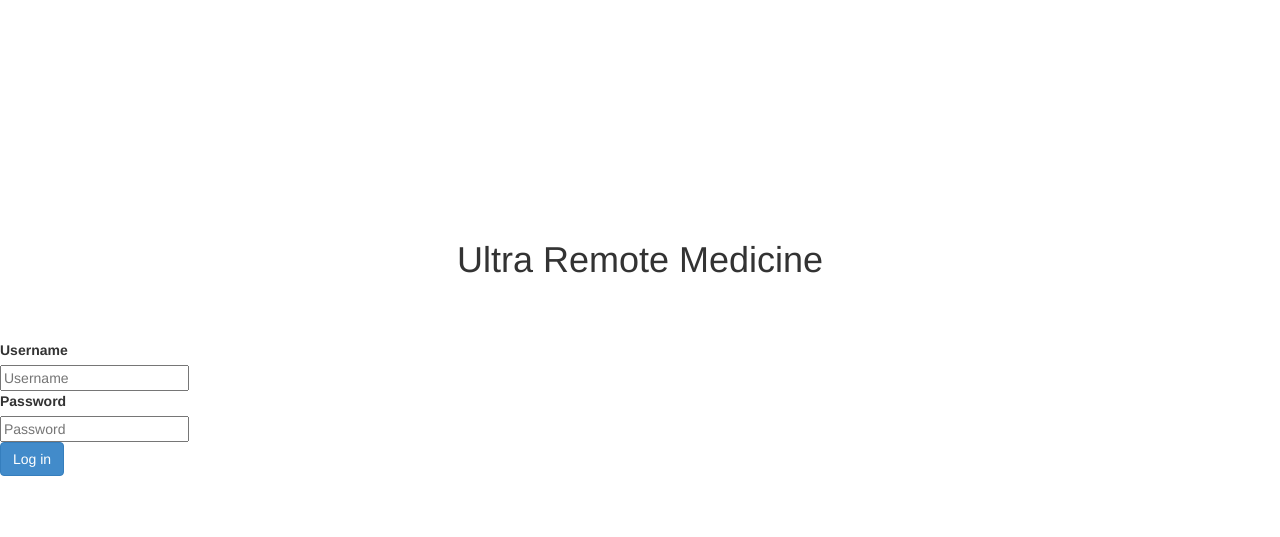
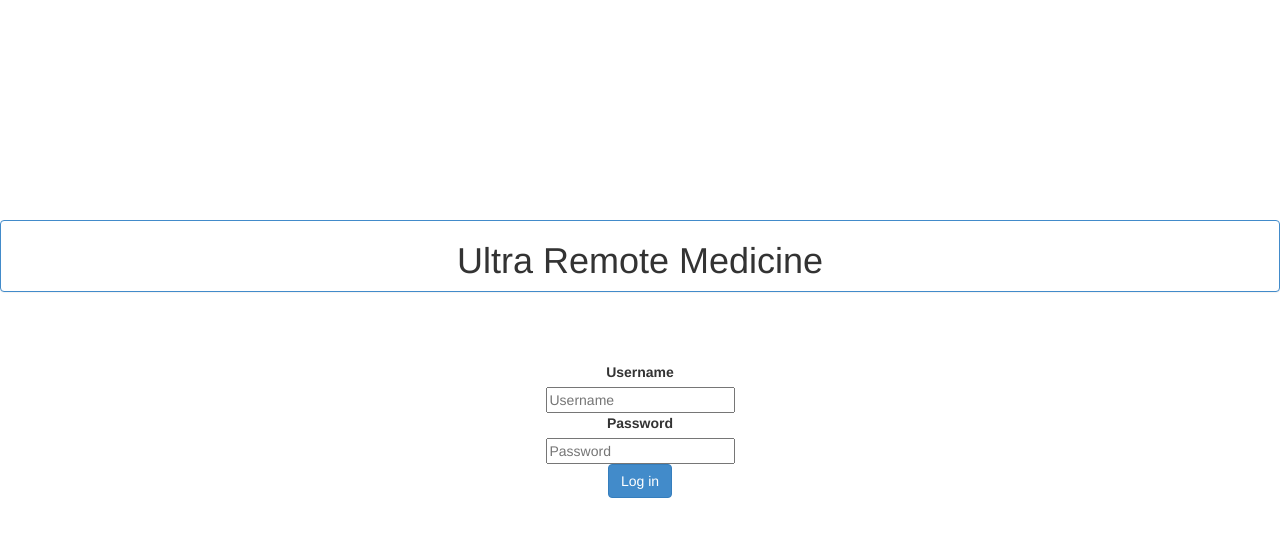
Before and after one commit to CSC301H-Fall2013/Ultra-Remote-Medicine, a Django app: template templates/website/login.html in a window 1280 px wide. Shown: the top 537 px of the page. Run offline with Django 3.2, Linux system fonts and the light colour scheme; the template is opened without the code that fills it, so the values that code supplies are empty; parts of the project's set-up code (start-up, migrations or seed data) failed here and were passed over; some libraries are stand-ins or nearby versions.

Commit message:
edit login page

```diff
--- a/templates/website/login.html
+++ b/templates/website/login.html
@@ -22,10 +22,11 @@
     <br>
     <br>
     <center>
-      <h1>Ultra Remote Medicine</h1>
+      <div class="panel panel-primary"><h1>Ultra Remote Medicine</h1></div>
     </center>
     <br>
     <br>
+    <center>
     <div class="row-fluid">
       <div class="span4"></div>
       <div class="span4">
@@ -42,6 +43,7 @@
               <div class="controls">
                 <input type="password" id="password" name="password" placeholder="Password"></div>
             </div>
+			<center>
             <div class="control-group">
               <div class="controls">
                 <button type="submit" class="btn btn-primary">Log in</button>
@@ -51,6 +53,7 @@
         </p>
       </div>
     </div>
+
   </div>
   <script> //$(function(){
 //     $('input[name="username"]').focus();
```
